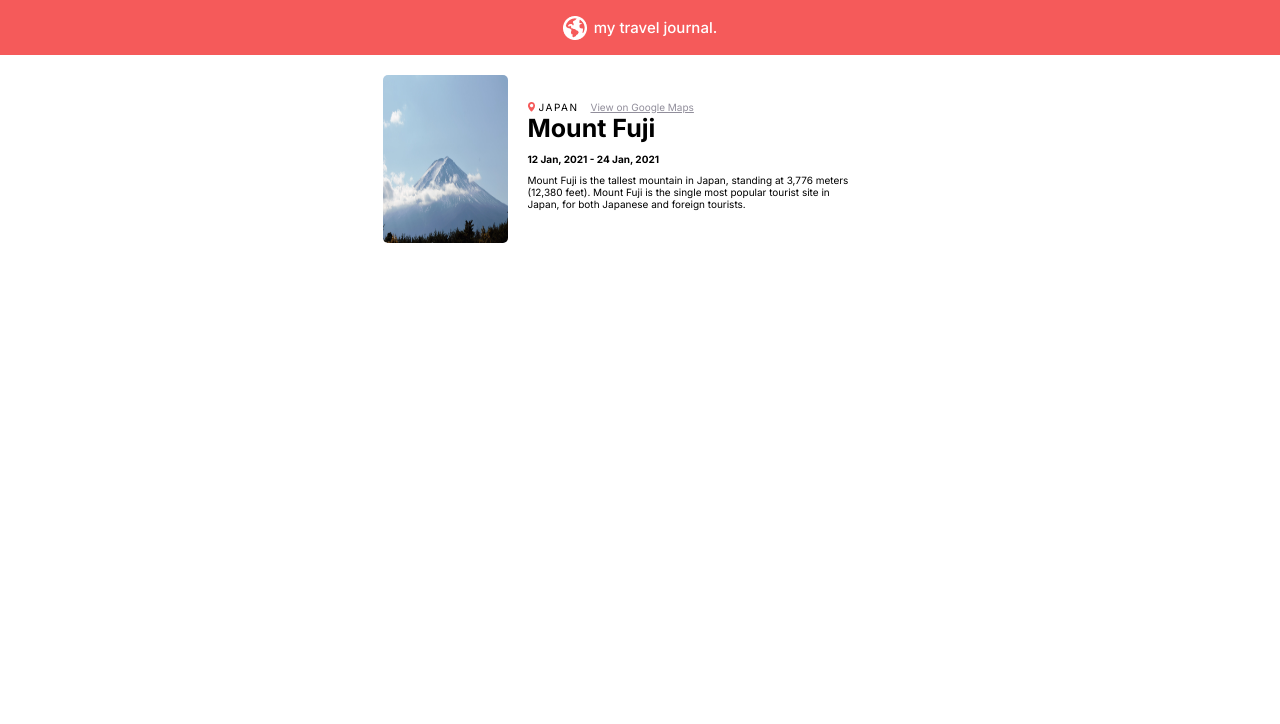
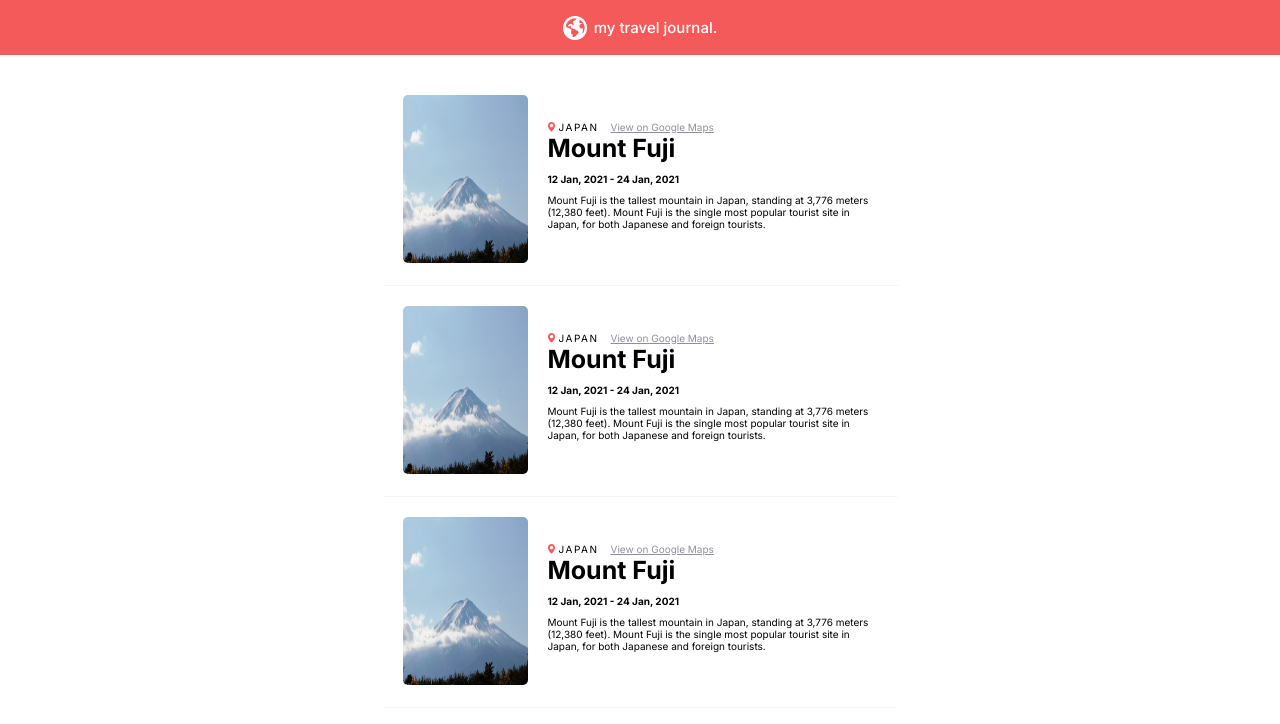
Before and after one commit to l-erw/Scrimba-FrontEnd, a React (Create React App) app in the folder travel-journal/: page / in a window 1280 px wide. Shown: the top 724 px of the page. Built offline with nearby package versions, Linux system fonts and the light colour scheme.

Commit message:
added horizontal line at card bottom

```diff
--- a/travel-journal/src/components/Card.js
+++ b/travel-journal/src/components/Card.js
@@ -26,6 +26,47 @@ export default function Card() {
                 </div>
             </div>
 
+            <div className="card">
+                <div>
+                <img className="card--image" src={MountFuji} alt="Mount Fuji"/>
+                </div>
+
+                <div className="layout-test">
+                    <div className="card--data">
+                        <img src={MapMarker} alt="map marker dot"/>
+                        <p className="card--location">Japan</p>
+                        <a className="card--link" href="maps.google.com">View on Google Maps</a>
+                    </div>
+
+                    <div className="card--content">
+                        <h2>Mount Fuji</h2>
+                        <p className="card--dates">12 Jan, 2021 - 24 Jan, 2021</p>
+                        <p className="card--description">Mount Fuji is the tallest mountain in Japan, standing at 3,776 meters (12,380 feet). Mount Fuji
+                            is the single most popular tourist site in Japan, for both Japanese and foreign tourists.</p>
+                    </div>
+                </div>
+            </div>
+
+            <div className="card">
+                <div>
+                <img className="card--image" src={MountFuji} alt="Mount Fuji"/>
+                </div>
+
+                <div className="layout-test">
+                    <div className="card--data">
+                        <img src={MapMarker} alt="map marker dot"/>
+                        <p className="card--location">Japan</p>
+                        <a className="card--link" href="maps.google.com">View on Google Maps</a>
+                    </div>
+
+                    <div className="card--content">
+                        <h2>Mount Fuji</h2>
+                        <p className="card--dates">12 Jan, 2021 - 24 Jan, 2021</p>
+                        <p className="card--description">Mount Fuji is the tallest mountain in Japan, standing at 3,776 meters (12,380 feet). Mount Fuji
+                            is the single most popular tourist site in Japan, for both Japanese and foreign tourists.</p>
+                    </div>
+                </div>
+            </div>
         </section>
 
     )
--- a/travel-journal/src/index.css
+++ b/travel-journal/src/index.css
@@ -31,6 +31,7 @@ code {
 
 section {
   padding: 20px;
+
 }
 
 .card {
@@ -40,6 +41,8 @@ section {
   align-items: center;
   margin: 0 auto;
   font-size: 10px;
+  border-bottom: #F5F5F5 solid 1px;
+  padding: 20px;
 }
 
 .card > h2 {
```
